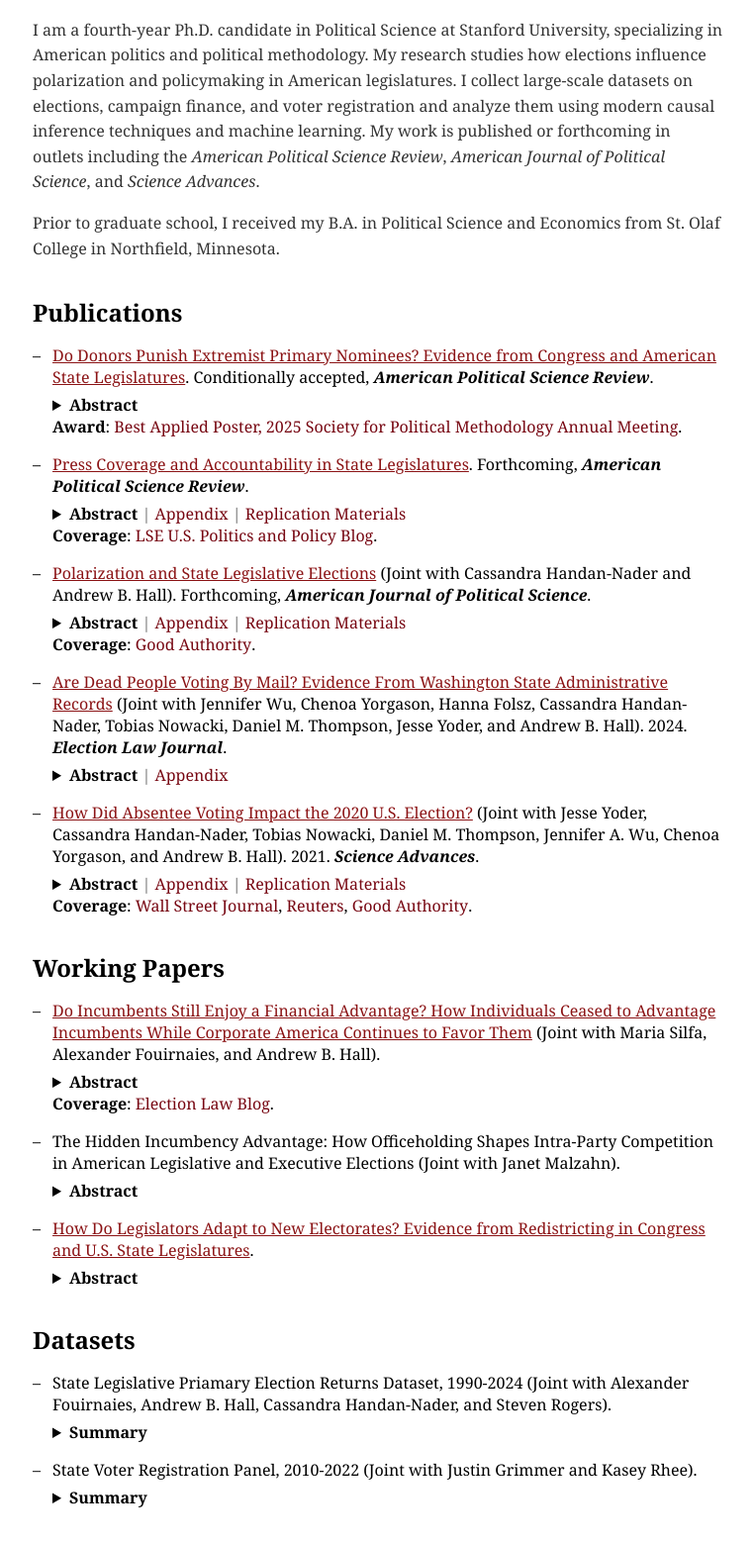
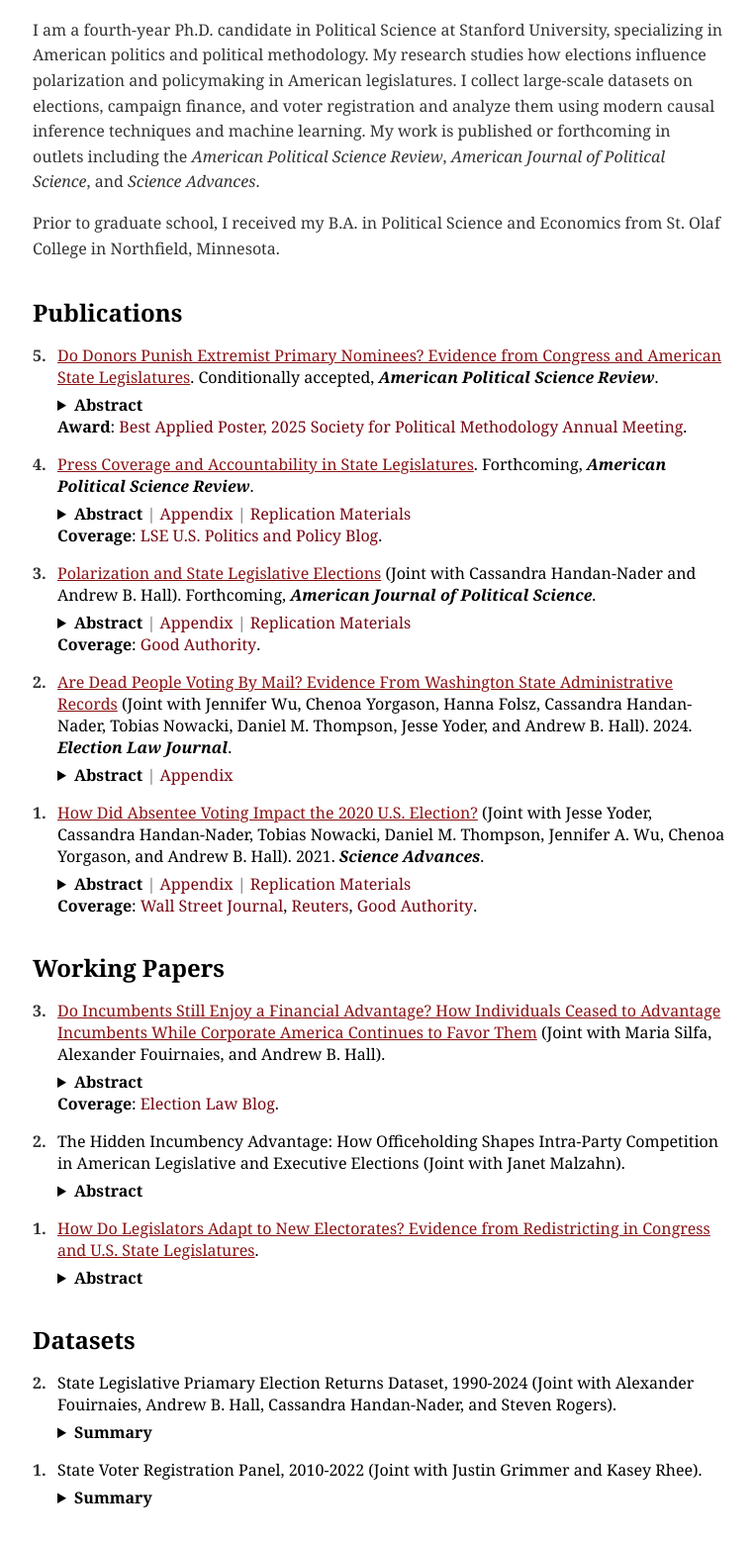
Before and after one commit to AndyMyersSkol/AndyMyersSkol.github.io, a Jekyll site: the page index.html, which Jekyll copies as it is, in a window 1280 px wide. Shown: the part 191-1751 px from the top of the page at 99% size, without its empty margins (257-1019 px from the left). Built offline with Jekyll 4.4.1, drawn with Linux system fonts in a browser that asks for light colours.

Commit message:
Update index.html

```diff
--- a/index.html
+++ b/index.html
@@ -56,8 +57,8 @@
     <div class="publication" id="research">
     <h2>Publications</h2>
 
-   <ul class="dashed">
-        <li>
+   <ul class="numbered publications">
+        <li data-number="5">
             <a target="_blank" class="bib" href="/myers_extremist_nominee_fundraising.pdf">Do Donors Punish Extremist Primary Nominees? Evidence from Congress and American State Legislatures</a>. Conditionally accepted, <b><i>American Political Science Review</b></i>.
             <details class="abstract-container">
                 <summary>
@@ -73,8 +74,8 @@
     </ul>
 
 
-    <ul class="dashed">
-        <li>
+   <ul class="numbered publications">
+        <li data-number="4">
             <a target="_blank" class="bib" href="/myers_stateleg_press.pdf">Press Coverage and Accountability in State Legislatures</a>. Forthcoming, <i><b>American Political Science Review</b></i>.
             <details class="abstract-container">
                 <summary>
@@ -92,8 +93,8 @@
         </li>
     </ul>
 
-    <ul class="dashed">
-        <li>
+   <ul class="numbered publications">
+        <li data-number="3">
             <a target="_blank" class="bib" href="/handan-nader_myers_hall_polarization.pdf">Polarization and State Legislative Elections</a> (Joint with Cassandra Handan-Nader and Andrew B. Hall). Forthcoming, <i><b>American Journal of Political Science</b></i>.
             <details class="abstract-container">
                 <summary>
@@ -111,8 +112,8 @@
         </li>
     </ul>
 
-    <ul class="dashed">
-        <li>
+   <ul class="numbered publications">
+        <li data-number="2">
             <a target="_blank" class="bib" href="/wu_et_al_fraud.pdf">Are Dead People Voting By Mail? Evidence From Washington State Administrative Records</a> (Joint with Jennifer Wu, Chenoa Yorgason, Hanna Folsz, Cassandra Handan-Nader, Tobias Nowacki, Daniel M. Thompson, Jesse Yoder, and Andrew B. Hall). 2024. <i><b>Election Law Journal</b></i>.
             <details class="abstract-container">
                 <summary>
@@ -127,8 +128,8 @@
         </li>
     </ul>
 
-    <ul class="dashed">
-        <li>
+   <ul class="numbered publications">
+        <li data-number="1">
             <a target="_blank" class="bib" href="/yoder_et_al_2021_turnout.pdf">How Did Absentee Voting Impact the 2020 U.S. Election?</a> (Joint with Jesse Yoder, Cassandra Handan-Nader, Tobias Nowacki,
 Daniel M. Thompson, Jennifer A. Wu, Chenoa Yorgason, and Andrew B. Hall). 2021. <i><b>Science Advances</b></i>.
             <details class="abstract-container">
@@ -152,8 +153,8 @@
     <h2>Working Papers</h2>
 
 
-   <ul class="dashed">
-        <li>
+   <ul class="numbered publications">
+        <li data-number="3">
             <a target="_blank" class="bib" href="/myers_silfa_fouirnaies_hall_fin_inc_adv.pdf">Do Incumbents Still Enjoy a Financial Advantage? How Individuals Ceased to Advantage Incumbents While Corporate America Continues to Favor Them</a> (Joint with Maria Silfa, Alexander Fouirnaies, and Andrew B. Hall).
             <details class="abstract-container">
                 <summary>
@@ -168,8 +169,8 @@
         </li>
     </ul>
 
-   <ul class="dashed">
-        <li>
+   <ul class="numbered publications">
+        <li data-number="2">
             The Hidden Incumbency Advantage: How Officeholding Shapes Intra-Party Competition in American Legislative and Executive Elections (Joint with Janet Malzahn).
             <details class="abstract-container">
                 <summary>
@@ -182,8 +183,8 @@
         </li>
     </ul>
 
-   <ul class="dashed">
-        <li>
+   <ul class="numbered publications">
+        <li data-number="1">
         <a target="_blank" class="bib" href="/myers_redistricting.pdf">How Do Legislators Adapt to New Electorates? Evidence from Redistricting in Congress and U.S. State Legislatures</a>.
             <details class="abstract-container">
                 <summary>
@@ -197,10 +198,11 @@
     </ul>
 
 
+<div class="publication" id="data">
 <h2>Datasets</h2>
 
-   <ul class="dashed">
-        <li>
+   <ul class="numbered publications">
+        <li data-number="2">
             State Legislative Priamary Election Returns Dataset, 1990-2024 (Joint with Alexander Fouirnaies, Andrew B. Hall, Cassandra Handan-Nader, and Steven Rogers).
             <details class="abstract-container">
                 <summary>
@@ -214,8 +216,8 @@
         </li>
     </ul>
 
-   <ul class="dashed">
-        <li>
+   <ul class="numbered publications">
+        <li data-number="1">
             State Voter Registration Panel, 2010-2022 (Joint with Justin Grimmer and Kasey Rhee).
             <details class="abstract-container">
                 <summary>
@@ -228,7 +230,7 @@
             </details>
         </li>
     </ul>
-
+</div>
 
 <!--
    <ul class="dashed">
@@ -251,7 +253,6 @@
 
 <style>
 
-
 ul.dashed {
     list-style: none; /* Remove default bullets */
     padding-left: 0;
@@ -267,6 +268,26 @@
     position: absolute;
     left: 0;
 }
+
+/* New styles for numbered lists */
+ul.numbered {
+    list-style: none; /* Remove default bullets */
+    padding-left: 0;
+}
+
+ul.numbered li {
+    position: relative;
+    padding-left: 25px; /* Adjust this value for desired alignment */
+}
+
+ul.numbered li::before {
+    content: attr(data-number) "."; /* Use the data-number attribute with a period */
+    position: absolute;
+    left: 0;
+    font-weight: bold;
+    color: #333;
+}
+
 
 /* Style for the replication link */
 .replication-link {
```
Also changed, not shown: other parts of index.html (+1 -0 lines).
